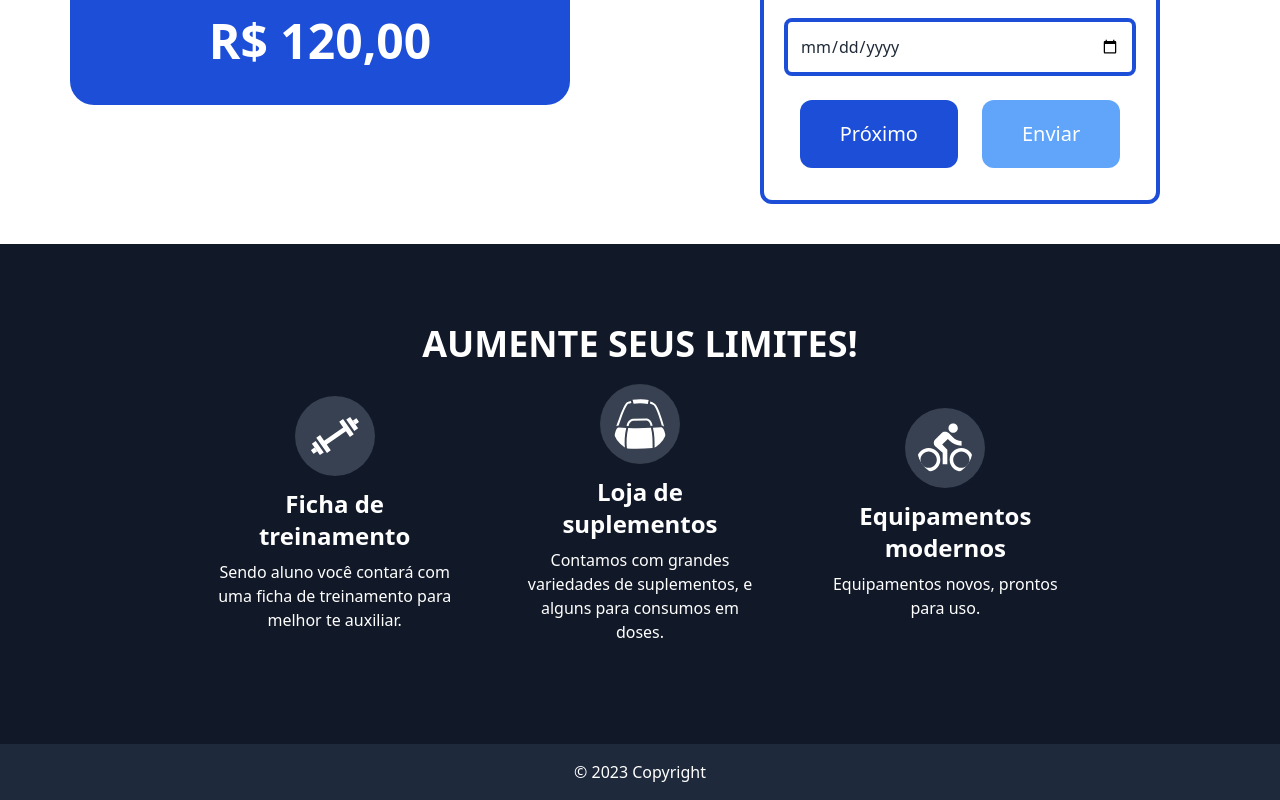
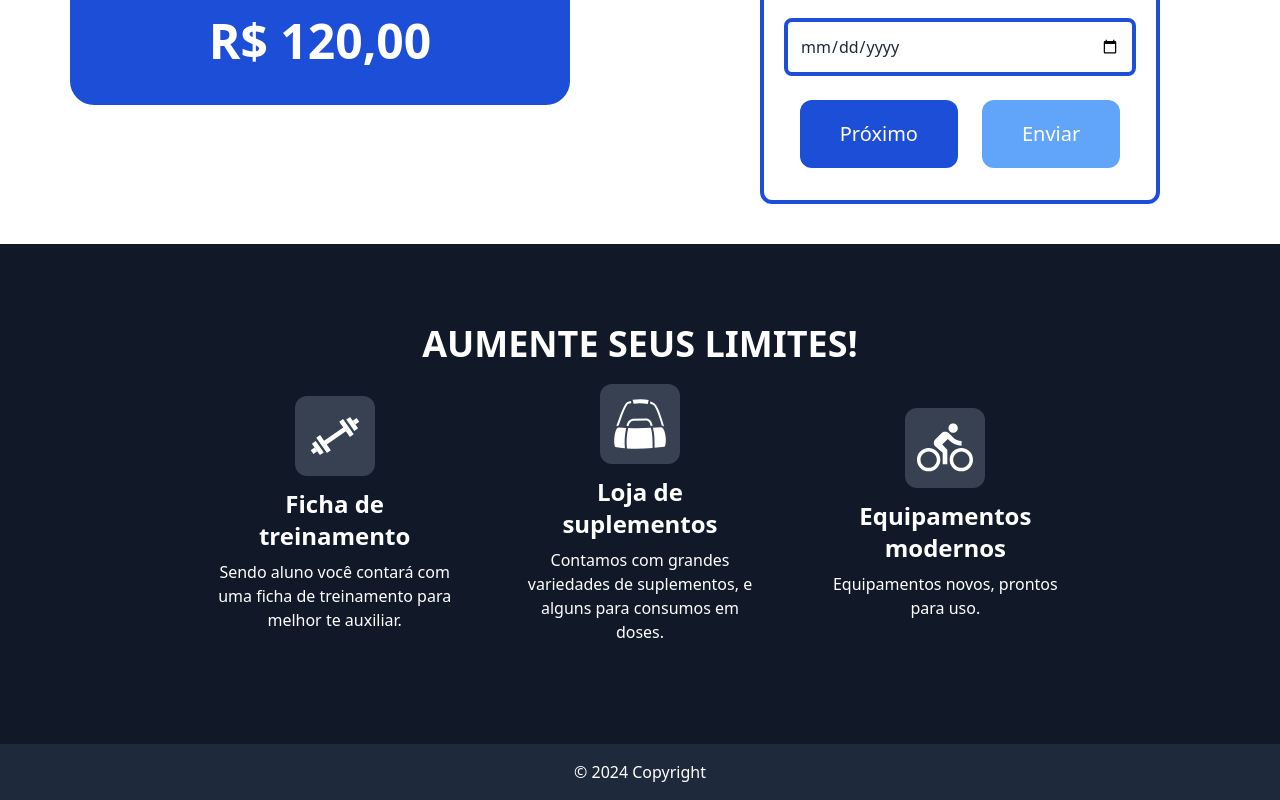
Before and after one commit to gabriel-raamos/academia-esporte-e-acao, a React (Vite) app: page / in a window 1280 px wide. Shown: the part 1282-2082 px from the top of the page. Built offline with nearby package versions, Linux system fonts and the light colour scheme.

Commit message:
changed icons on Home page and corrected error message at Treinos page

```diff
--- a/src/components/Rodape/Rodape.jsx
+++ b/src/components/Rodape/Rodape.jsx
@@ -2,7 +2,7 @@ export default function Rodape() {
     return (
         <footer className="flex flex-col" >
             <div className="bg-slate-800 text-center bottom-0 p-4 text-white footer">
-                    © 2023 Copyright
+                    © 2024 Copyright
             </div>
         </footer>
     );
--- a/src/pages/Home/Home.jsx
+++ b/src/pages/Home/Home.jsx
@@ -42,7 +42,7 @@ export default function Home() {
                 <div className="grid gap-5 grid-rows-3 md:grid-cols-3 md:grid-rows-1 w-full max-w-4xl">
                     <div className="flex flex-col justify-center items-center p-5 rounded">
                         <div className="flex justify-center items-center">
-                            <CgGym className="size-20 bg-gray-700 text-white rounded-full p-3 hover:bg-white hover:text-gray-700 duration-500" />
+                            <CgGym className="size-20 bg-gray-700 text-white rounded-xl p-3 hover:bg-white hover:text-gray-700 duration-500" />
                         </div>
                         <h3 className="text-2xl mt-3 font-bold">Ficha de treinamento</h3>
                         <p className="mt-2">Sendo aluno você contará com uma ficha de treinamento para melhor te auxiliar.</p>
@@ -50,7 +50,7 @@ export default function Home() {
 
                     <div className="flex flex-col justify-center items-center p-5 rounded">
                         <div className="flex justify-center items-center">
-                            <GiGymBag className="size-20 bg-gray-700 text-white rounded-full p-3 hover:bg-white hover:text-gray-700 duration-500" />
+                            <GiGymBag className="size-20 bg-gray-700 text-white rounded-xl p-3 hover:bg-white hover:text-gray-700 duration-500" />
                         </div>
                         <h3 className="text-2xl mt-3 font-bold">Loja de suplementos</h3>
                         <p className="mt-2">Contamos com grandes variedades de suplementos, e alguns para consumos em doses.</p>
@@ -58,7 +58,7 @@ export default function Home() {
 
                     <div className="flex flex-col justify-center items-center p-5 rounded">
                         <div className="flex justify-center items-center">
-                            <MdOutlineDirectionsBike className="size-20 bg-gray-700 text-white rounded-full p-3 hover:bg-white hover:text-gray-700 duration-500" />
+                            <MdOutlineDirectionsBike className="size-20 bg-gray-700 text-white rounded-xl p-3 hover:bg-white hover:text-gray-700 duration-500" />
                         </div>
                         <h3 className="text-2xl mt-3 font-bold">Equipamentos modernos</h3>
                         <p className="mt-2">Equipamentos novos, prontos para uso.</p>
--- a/src/pages/Treinos/Treinos.jsx
+++ b/src/pages/Treinos/Treinos.jsx
@@ -99,11 +99,13 @@ export default function Treinos() {
             <div className="grid grid-rows-2 justify-center items-center text-lg">
                 <p className="bg-blue-700 text-white rounded-full font-bold p-5 my-5 text-xl">Carregando...</p>
             </div>
-        );
+        )
     } else if (error) {
         return (
-            <p className="bg-blue-700 text-white rounded-full font-bold p-5 my-5 text-xl">Ocorreu um erro ao usar os dados: {error.message}</p>
-        );
+            <div className="grid grid-rows-2 justify-center items-center text-lg">
+                <p className="bg-blue-700 text-white rounded-full font-bold p-5 my-5 text-xl">Ocorreu um erro ao usar os dados: {error.message}</p>
+            </div>
+        )
     }
 
     return (
```
Also changed, not shown: src/pages/PagamentoLista/PagamentoLista.jsx (added), 1 other file (tests, documents, lock files or other folders).
